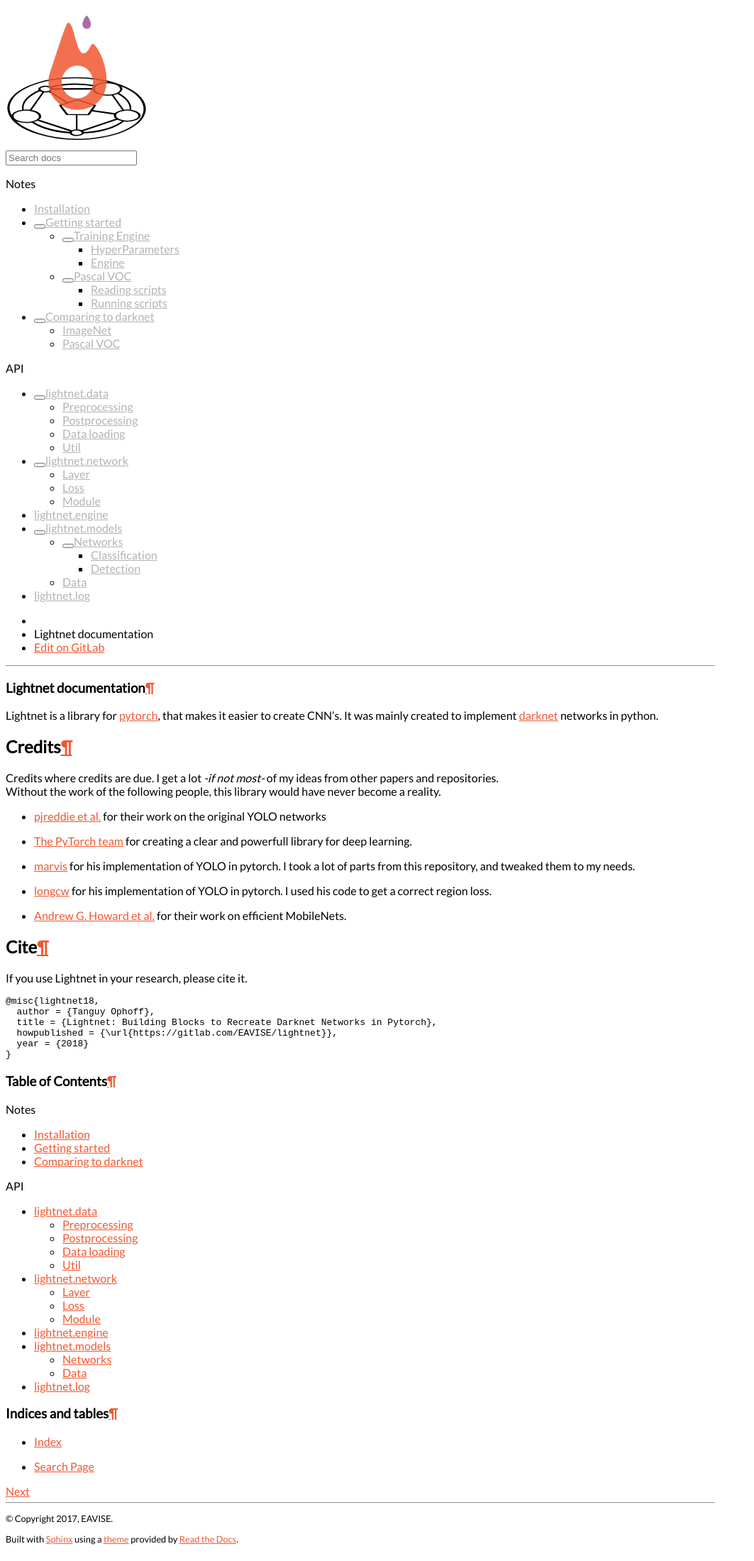
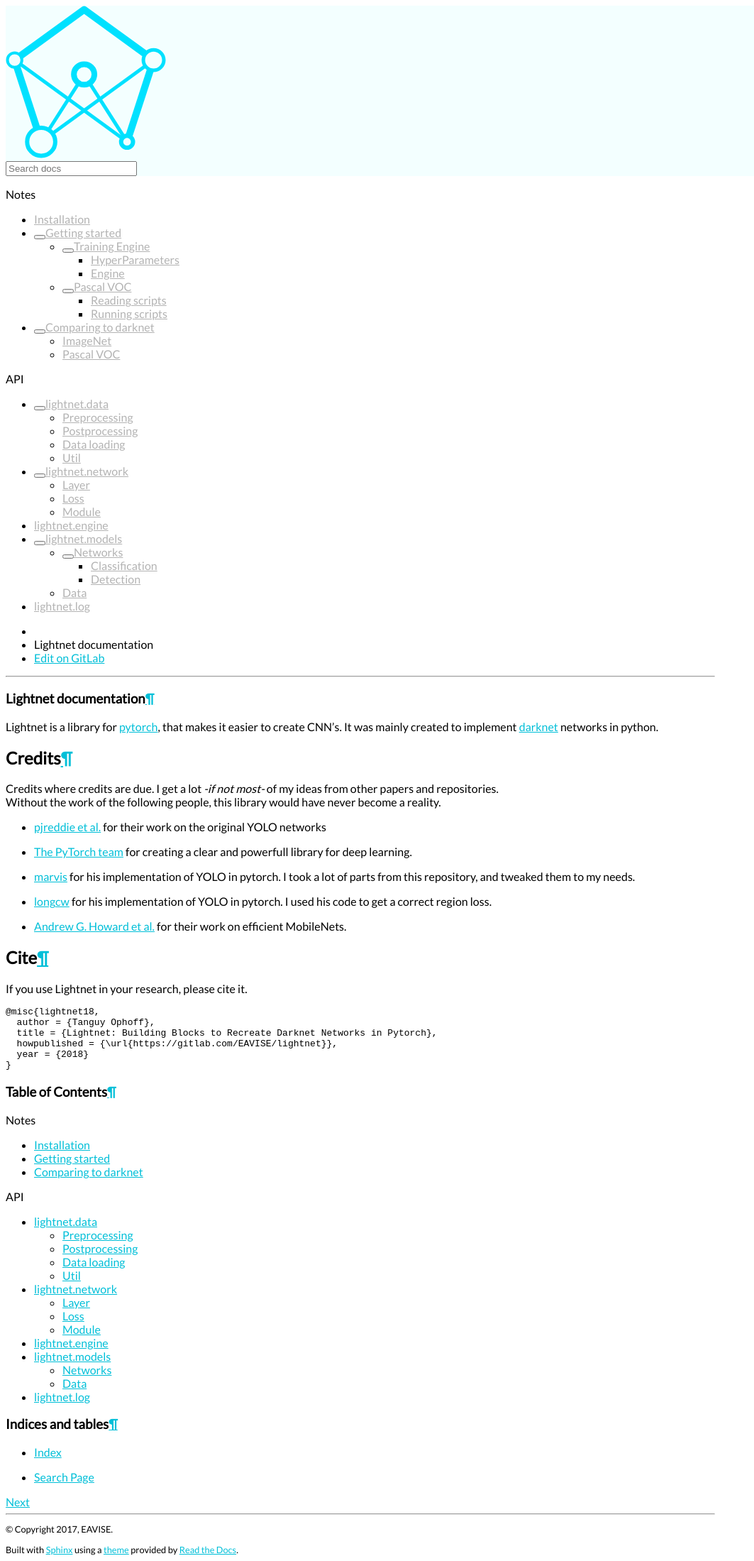
Before and after one commit to eavise-kul/lightnet, a Sphinx documentation site: the page built from docs/index.rst, in a window 1280 px wide. Shown: the whole page at 71% size, without its empty margins (0-1063 px from the left). Built offline with Sphinx 7.4.7 and the Read the Docs theme 2.0.0, drawn with Linux system fonts in a browser that asks for light colours; pages that are not in the unit, such as notebooks, are missing from menus; the version number could not be read and is left out.

Commit message:
Changed to new lightnet icon

```diff
--- a/docs/.static/pytorch_theme.css
+++ b/docs/.static/custom_theme.css
@@ -1,3 +1,4 @@
+/* Based of PyTorch css theme */
 body {
     font-family: "Lato","proxima-nova","Helvetica Neue",Arial,sans-serif;
 }
@@ -9,7 +10,7 @@ h1, h2, .rst-content .toctree-wrapper p.caption, h3, h4, h5, h6, legend, p.capti
 
 /* Use white for docs background */
 .wy-side-nav-search {
-    background-color: #fff;
+    background-color: #f3ffff;
 }
 
 .wy-nav-content-wrap, .wy-menu li.current > a  {
@@ -34,9 +35,10 @@ h1, h2, .rst-content .toctree-wrapper p.caption, h3, h4, h5, h6, legend, p.capti
 /* Fixes for mobile */
 .wy-nav-top {
     background-color: #fff;
-    background-image: url('../img/pytorch-logo-dark.svg');
+    background-image: url('./lightnet-mobile.png');
     background-repeat: no-repeat;
     background-position: center;
+    background-size: contain;
     padding: 0;
     margin: 0.4045em 0.809em;
     color: #333;
@@ -64,7 +66,7 @@ h1, h2, .rst-content .toctree-wrapper p.caption, h3, h4, h5, h6, legend, p.capti
 
 /* Use our red for literals (it's very similar to the original color) */
 .rst-content tt.literal, .rst-content tt.literal, .rst-content code.literal {
-    color: #F05732;
+    color: #00BFD8;
 }
 
 .rst-content tt.xref, a .rst-content tt, .rst-content tt.xref,
@@ -75,17 +77,13 @@ h1, h2, .rst-content .toctree-wrapper p.caption, h3, h4, h5, h6, legend, p.capti
 /* Change link colors (except for the menu) */
 
 a {
-    color: #F05732;
+    color: #00BFD8;
 }
 
 a:hover {
-    color: #F05732;
+    color: #00E1FF;
 }
 
-
-a:visited {
-    color: #D44D2C;
-}
 
 .wy-menu a {
     color: #b3b3b3;
@@ -119,5 +117,20 @@ nav .hidden-section {
 }
 
 .wy-side-nav-search>div.version {
-  color: #d44d2c;
+  color: #00BFD8;
 }
+
+/* Notes */
+.note {
+  background: #F0E6F4 !important;
+}
+
+.note .admonition-title {
+  background: #9B59B6 !important;
+}
+
+/* Definition lists */
+.rst-content dl:not(.docutils) dt {
+  border-top: 3px solid #00BFD8;
+  color: #00BFD8;
+}
--- a/docs/conf.py
+++ b/docs/conf.py
@@ -148,7 +148,7 @@ html_static_path = ['.static']
 html_context = {
     'css_files': [
         'https://fonts.googleapis.com/css?family=Lato',
-        '_static/pytorch_theme.css'
+        '_static/custom_theme.css'
     ],
 }
 #
```
Also changed, not shown: README.md (+2 -4 lines), docs/.static/lightnet-long.png (added), docs/.static/lightnet-mobile.png (added), docs/.static/lightnet-original.svg (added), docs/.static/lightnet.ico, docs/.static/lightnet.png, docs/.static/lightnet.svg.
